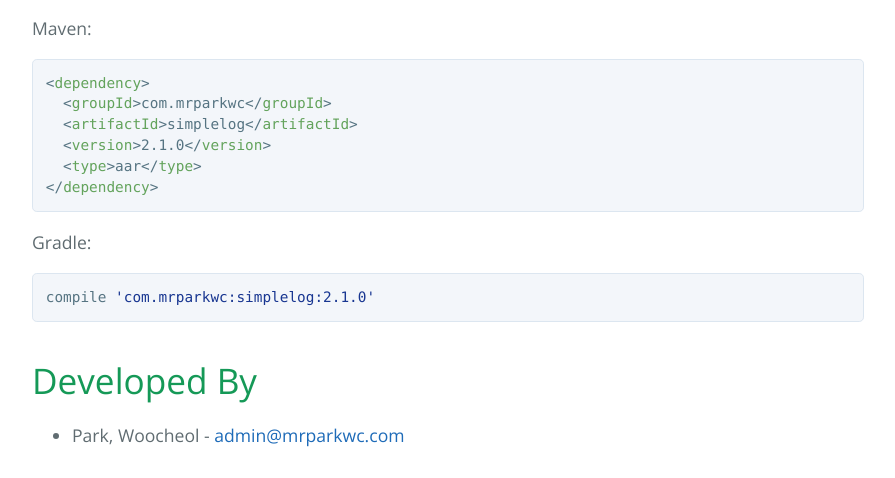
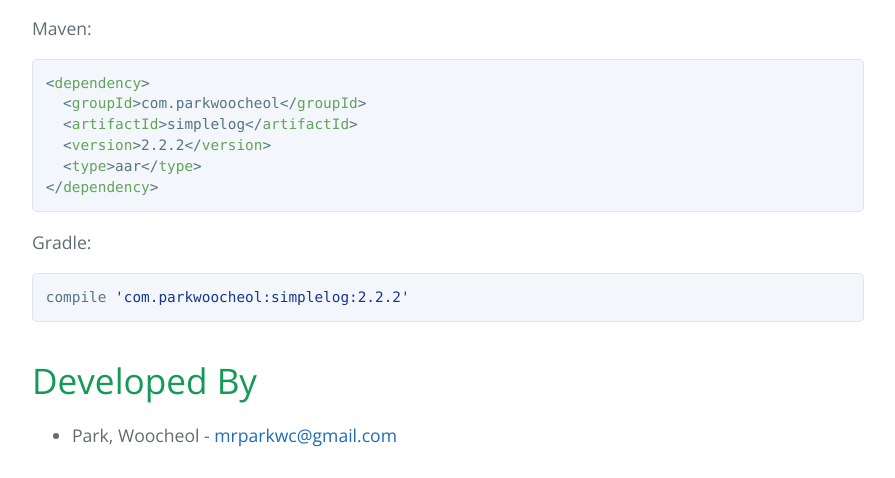
Before and after one commit to ParkWoocheol/SimpleLog, a plain HTML site: page index.html in a window 1280 px wide. Shown: the part 3983-4461 px from the top of the page, without its empty margins (192-1087 px from the left). Drawn offline with nearby package versions, Linux system fonts and the light colour scheme.

Commit message:
Update index.html

```diff
--- a/index.html
+++ b/index.html
@@ -172,21 +172,21 @@
 <p>Maven:</p>
 
 <div class="highlight highlight-text-xml"><pre>&lt;<span class="pl-ent">dependency</span>&gt;
-  &lt;<span class="pl-ent">groupId</span>&gt;com.mrparkwc&lt;/<span class="pl-ent">groupId</span>&gt;
+  &lt;<span class="pl-ent">groupId</span>&gt;com.parkwoocheol&lt;/<span class="pl-ent">groupId</span>&gt;
   &lt;<span class="pl-ent">artifactId</span>&gt;simplelog&lt;/<span class="pl-ent">artifactId</span>&gt;
-  &lt;<span class="pl-ent">version</span>&gt;2.1.0&lt;/<span class="pl-ent">version</span>&gt;
+  &lt;<span class="pl-ent">version</span>&gt;2.2.2&lt;/<span class="pl-ent">version</span>&gt;
   &lt;<span class="pl-ent">type</span>&gt;aar&lt;/<span class="pl-ent">type</span>&gt;
 &lt;/<span class="pl-ent">dependency</span>&gt;</pre></div>
 
 <p>Gradle:</p>
 
-<div class="highlight highlight-source-groovy"><pre>compile <span class="pl-s"><span class="pl-pds">'</span>com.mrparkwc:simplelog:2.1.0<span class="pl-pds">'</span></span></pre></div>
+<div class="highlight highlight-source-groovy"><pre>compile <span class="pl-s"><span class="pl-pds">'</span>com.parkwoocheol:simplelog:2.2.2<span class="pl-pds">'</span></span></pre></div>
 
 <h1>
 <a id="developed-by" class="anchor" href="#developed-by" aria-hidden="true"><span aria-hidden="true" class="octicon octicon-link"></span></a>Developed By</h1>
 
 <ul>
-<li>Park, Woocheol - <a href="mailto:admin@mrparkwc.com">admin@mrparkwc.com</a>
+<li>Park, Woocheol - <a href="mailto:mrparkwc@gmail.com">mrparkwc@gmail.com</a>
 </li>
 </ul>
 
```
